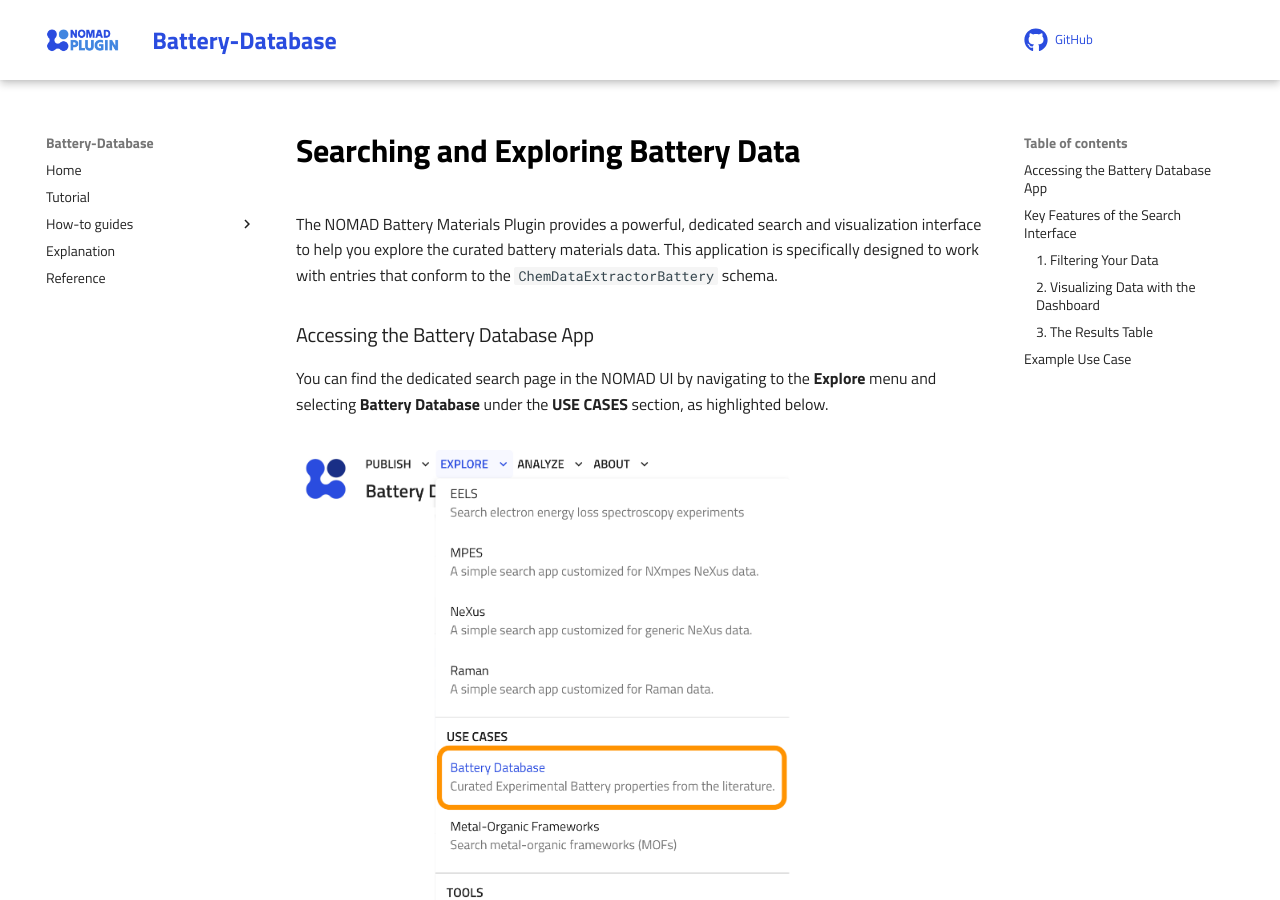
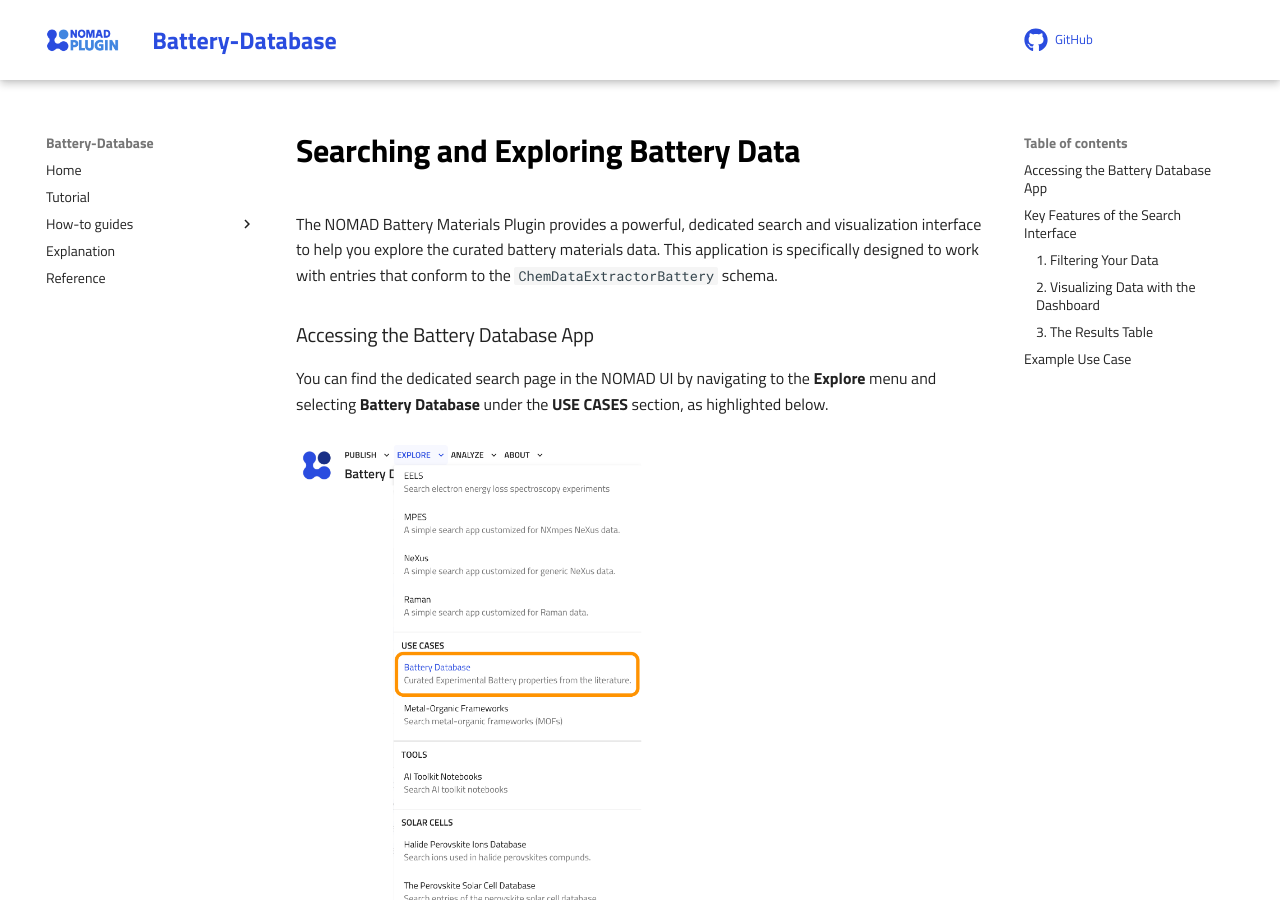
Before and after one commit to u-gajera/Battery-Database, an MkDocs documentation site: the page built from docs/how_to/search_data_in_app.md, in a window 1280 px wide and 900 px high. Built offline with MkDocs 1.6.1 and Material for MkDocs 9.7.7, drawn with Linux system fonts in a browser that asks for light colours; comment, search, counter and statistics services are not loaded.

Commit message:
Refactored Documentation

```diff
--- a/docs/how_to/search_data_in_app.md
+++ b/docs/how_to/search_data_in_app.md
@@ -7,7 +7,7 @@
 
 You can find the dedicated search page in the NOMAD UI by navigating to the **Explore** menu and selecting **Battery Database** under the **USE CASES** section, as highlighted below.
 
-<img src="Screenshots/ScreenshotBatterytab.png" alt="How to find Battery Database App tab" width="500">
+<img src="Screenshots/ScreenshotBatterytab.png" alt="How to find Battery Database App tab" width="350">
 
 This will take you to the homepage for the battery database. The page provides an interactive environment composed of three main components, as seen in the screenshot below:
 
@@ -16,7 +16,7 @@
 3.  **Results Table**: At the bottom, a detailed, sortable table of all entries matching your search criteria.
 
 *(insert ScreenshotBatteryHomepage.png here)*
-<img src="Screenshots/ScreenshotBatteryHomepage.png" alt="image of Battery Database Homepage" width="800">
+<img src="Screenshots/ScreenshotBatteryHomepage.png" alt="image of Battery Database Homepage">
 ---
 
 ### Key Features of the Search Interface
```
